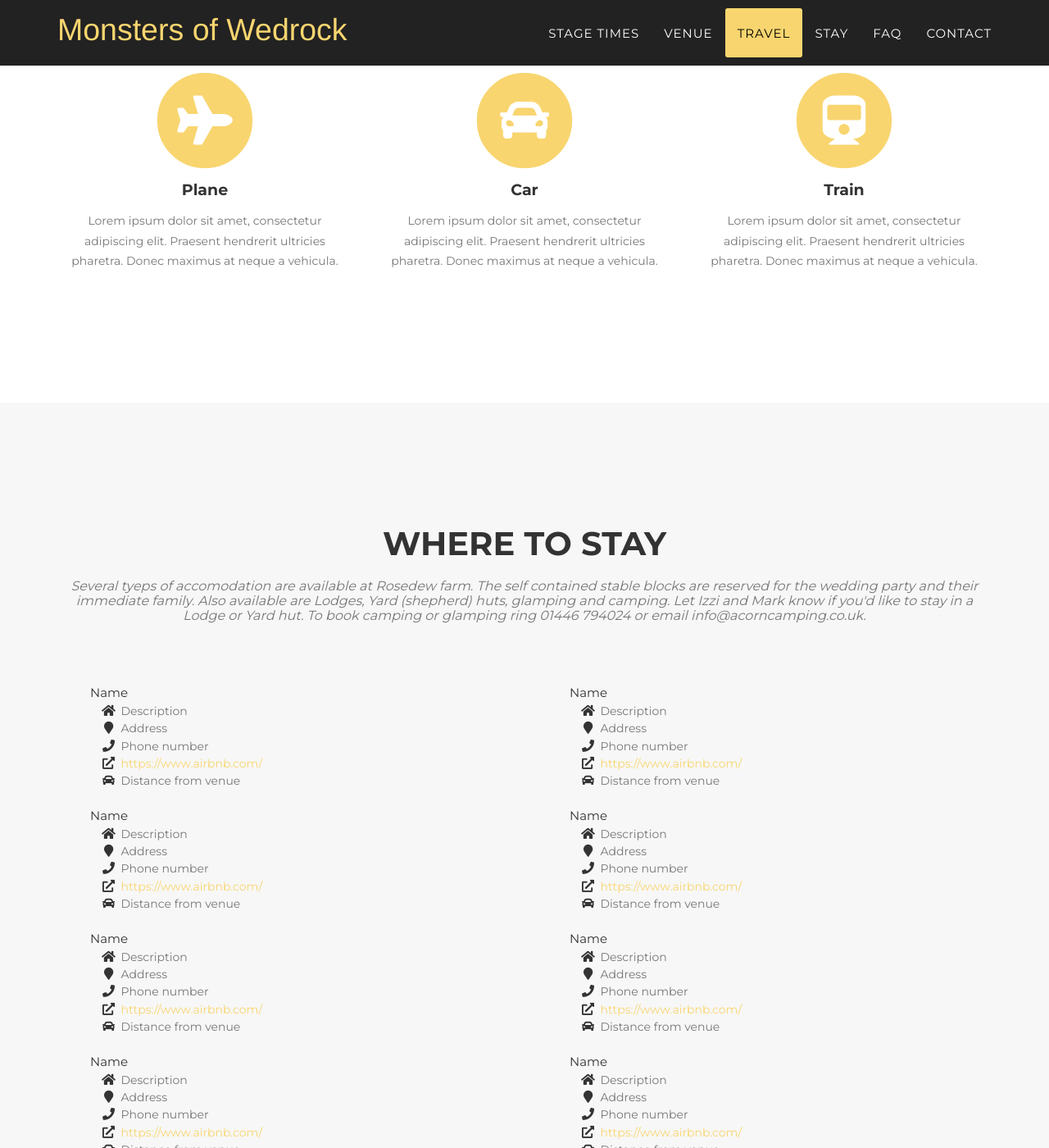
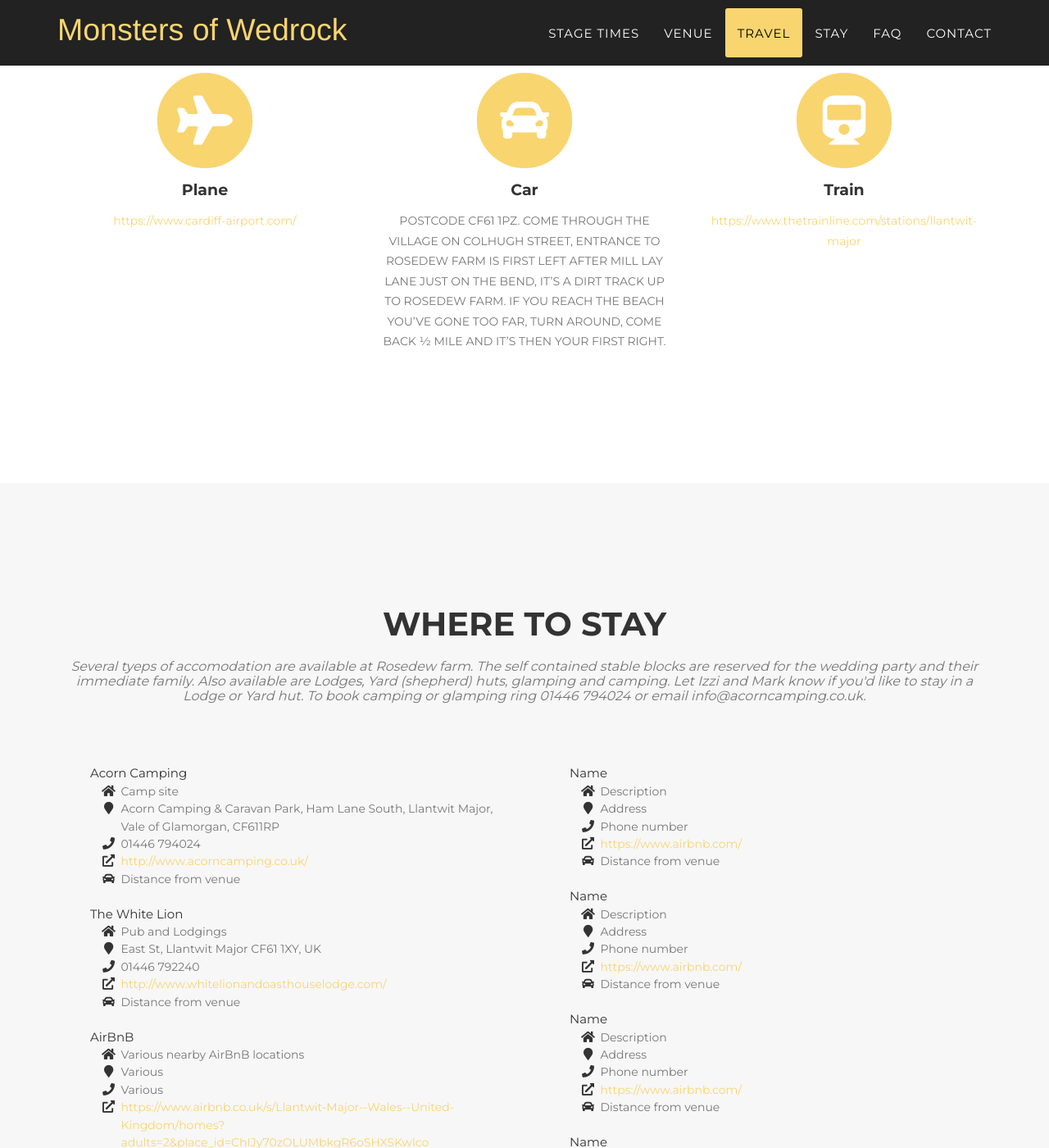
Before and after one commit to horlixuk/monstersofwedrock, a Jekyll site: the page built from index.html, in a window 1280 px wide and 1400 px high, scrolled down 5290 px. Shown: the whole window at 82% size. Built offline with Jekyll 4.4.1, drawn with Linux system fonts in a browser that asks for light colours; some web fonts are replaced; some of the changed text lies outside the part shown.

Commit message:
Izzis changes

```diff
--- a/_includes/en_data/FAQ.html
+++ b/_includes/en_data/FAQ.html
@@ -13,6 +13,20 @@
             <p class="largepad text-muted">Its festival clothing! Seriously though, wear whatever you want - we are!</p>
             <h4 class="service-heading">Will transportation be arranged?</h4>
             <p class="largepad text-muted">You'll need to make your own way to and from the venue. Let us know if this is a problem and we can help.</p>
+            <h4 class="service-heading">Where can I eat nearby?</h4>
+            <p class="largepad text-muted"><a href="Old White Hart">https://oldwhitehart.uk/</a></p>
+            <p class="largepad text-muted"><a href="The Cwtch">https://the-cwtch.co.uk/</a></p>
+            <p class="largepad text-muted"><a href="Illtuds Restaurant">http://www.illtuds216.co.uk/home</a></p>
+            <h4 class="service-heading">Where can I have breakfast on Sunday</h4>
+            <p class="largepad text-muted"><a href="Cwtch Cafe, Acorn Camping">http://www.acorncamping.co.uk/cwtch-cafe/</a></p>
+            <h4 class="service-heading">Does my ticket include a plus one or children?</h4>
+            <p class="largepad text-muted">One ticket per person! Please exchange it for a lanyard when you arrive. Your lanyard will show which table you are on.</p>
+            <h4 class="service-heading">When and how should I RSVP?</h4>
+            <p class="largepad text-muted">Please email rsvp@monstersofwedrock.co.uk by the 7th July.</p>
+            <h4 class="service-heading">Do I need to bring a gift?</h4>
+            <p class="largepad text-muted">No! If you would like to contribute then please consider a donation to <a href="English Springer Spanial Welfare">https://www.essw.co.uk/</a></p>
+            <h4 class="service-heading">What if I feel unwell?</h4>
+            <p class="largepad text-muted">To protect our VIP OAPs, please dont come if you feel poorly. You dont want to be patient zero do you? We'll make it up to you somehow!</p>
         </div>
     </div>
 </section>
--- a/_includes/en_data/stay.html
+++ b/_includes/en_data/stay.html
@@ -11,19 +11,19 @@
             <div class="col-md-6">
                 <ul style="list-style-type:none;">
                     <li>
-                        Name
+                        Acorn Camping
                         <ul class="fa-ul">
                             <li>
-                                <span class="fa-li"><i class="fa fa-home"></i></span><span class="text-muted plist">Description</span>
+                                <span class="fa-li"><i class="fa fa-home"></i></span><span class="text-muted plist">Camp site</span>
                             </li>
                             <li>
-                                <span class="fa-li"><i class="fa fa-map-marker"></i></span><span class="text-muted plist">Address</span>
+                                <span class="fa-li"><i class="fa fa-map-marker"></i></span><span class="text-muted plist">Acorn Camping & Caravan Park, Ham Lane South, Llantwit Major, Vale of Glamorgan, CF611RP</span>
                             </li>
                             <li>
-                                <span class="fa-li"><i class="fa fa-phone"></i></span><span class="text-muted plist">Phone number</span>
+                                <span class="fa-li"><i class="fa fa-phone"></i></span><span class="text-muted plist">01446 794024</span>
                             </li>
                             <li>
-                                <span class="fa-li"><i class="fas fa-external-link-alt"></i></span><span class="plist"><a href="https://www.airbnb.com">https://www.airbnb.com/</a></span>
+                                <span class="fa-li"><i class="fas fa-external-link-alt"></i></span><span class="plist"><a href="Acorn Camping">http://www.acorncamping.co.uk/</a></span>
                             </li>
                             <li>
                                 <span class="fa-li"><i class="fa fa-car"></i></span><span class="text-muted plist">Distance from venue</span>
@@ -33,19 +33,19 @@
                     </li>
 
                     <li>
-                        Name
+                        The White Lion
                         <ul class="fa-ul">
                             <li>
-                                <span class="fa-li"><i class="fa fa-home"></i></span><span class="text-muted plist">Description</span>
+                                <span class="fa-li"><i class="fa fa-home"></i></span><span class="text-muted plist">Pub and Lodgings</span>
                             </li>
                             <li>
-                                <span class="fa-li"><i class="fa fa-map-marker"></i></span><span class="text-muted plist">Address</span>
+                                <span class="fa-li"><i class="fa fa-map-marker"></i></span><span class="text-muted plist">East St, Llantwit Major CF61 1XY, UK</span>
                             </li>
                             <li>
-                                <span class="fa-li"><i class="fa fa-phone"></i></span><span class="text-muted plist">Phone number</span>
+                                <span class="fa-li"><i class="fa fa-phone"></i></span><span class="text-muted plist">01446 792240</span>
                             </li>
                             <li>
-                                <span class="fa-li"><i class="fas fa-external-link-alt"></i></span><span class="plist"><a href="https://www.airbnb.com">https://www.airbnb.com/</a></span>
+                                <span class="fa-li"><i class="fas fa-external-link-alt"></i></span><span class="plist"><a href="The White Lion">http://www.whitelionandoasthouselodge.com/</a></span>
                             </li>
                             <li>
                                 <span class="fa-li"><i class="fa fa-car"></i></span><span class="text-muted plist">Distance from venue</span>
@@ -55,19 +55,19 @@
                     </li>
 
                     <li>
-                        Name
+                        AirBnB
                         <ul class="fa-ul">
                             <li>
-                                <span class="fa-li"><i class="fa fa-home"></i></span><span class="text-muted plist">Description</span>
+                                <span class="fa-li"><i class="fa fa-home"></i></span><span class="text-muted plist">Various nearby AirBnB locations</span>
                             </li>
                             <li>
-                                <span class="fa-li"><i class="fa fa-map-marker"></i></span><span class="text-muted plist">Address</span>
+                                <span class="fa-li"><i class="fa fa-map-marker"></i></span><span class="text-muted plist">Various</span>
                             </li>
                             <li>
-                                <span class="fa-li"><i class="fa fa-phone"></i></span><span class="text-muted plist">Phone number</span>
+                                <span class="fa-li"><i class="fa fa-phone"></i></span><span class="text-muted plist">Various</span>
                             </li>
                             <li>
-                                <span class="fa-li"><i class="fas fa-external-link-alt"></i></span><span class="plist"><a href="https://www.airbnb.com">https://www.airbnb.com/</a></span>
+                                <span class="fa-li"><i class="fas fa-external-link-alt"></i></span><span class="plist"><a href="AirBnB">https://www.airbnb.co.uk/s/Llantwit-Major--Wales--United-Kingdom/homes?adults=2&place_id=ChIJy70zOLUMbkgR6oSHXSKwlco</a></span>
                             </li>
                             <li>
                                 <span class="fa-li"><i class="fa fa-car"></i></span><span class="text-muted plist">Distance from venue</span>
--- a/_includes/en_data/travel.html
+++ b/_includes/en_data/travel.html
@@ -13,7 +13,7 @@
                     <i class="fa fa-plane fa-stack-1x fa-inverse"></i>
                 </span>
                 <h4 class="service-heading">Plane</h4>
-                <p class="text-muted">Lorem ipsum dolor sit amet, consectetur adipiscing elit. Praesent hendrerit ultricies pharetra. Donec maximus at neque a vehicula.</p>
+                <p class="text-muted"><a href="Cardiff Airport">https://www.cardiff-airport.com/</a></p>
             </div>
             <div class="col-md-4">
                 <span class="fa-stack fa-4x">
@@ -21,7 +21,7 @@
                     <i class="fa fa-car fa-stack-1x fa-inverse"></i>
                 </span>
                 <h4 class="service-heading">Car</h4>
-                <p class="text-muted">Lorem ipsum dolor sit amet, consectetur adipiscing elit. Praesent hendrerit ultricies pharetra. Donec maximus at neque a vehicula.</p>
+                <p class="text-muted">POSTCODE CF61 1PZ. COME THROUGH THE VILLAGE ON COLHUGH STREET, ENTRANCE TO ROSEDEW FARM IS FIRST LEFT AFTER MILL LAY LANE JUST ON THE BEND, IT’S A DIRT TRACK UP TO ROSEDEW FARM. IF YOU REACH THE BEACH YOU’VE GONE TOO FAR, TURN AROUND, COME BACK ½ MILE AND IT’S THEN YOUR FIRST RIGHT.</p>
             </div>
             <div class="col-md-4">
                 <span class="fa-stack fa-4x">
@@ -29,7 +29,7 @@
                     <i class="fa fa-train fa-stack-1x fa-inverse"></i>
                 </span>
                 <h4 class="service-heading">Train</h4>
-                <p class="text-muted">Lorem ipsum dolor sit amet, consectetur adipiscing elit. Praesent hendrerit ultricies pharetra. Donec maximus at neque a vehicula.</p>
+                <p class="text-muted"><a href="Llantwit Major train station">https://www.thetrainline.com/stations/llantwit-major</a></p>
             </div>
         </div>
     </div>
```
Also changed, not shown: _data/en/thingstodo.yml (+21 -30 lines), css/font-awesome/css/all.css, css/font-awesome/webfonts/Skull and Void.otf (added), img/events/4.PNG (added).
